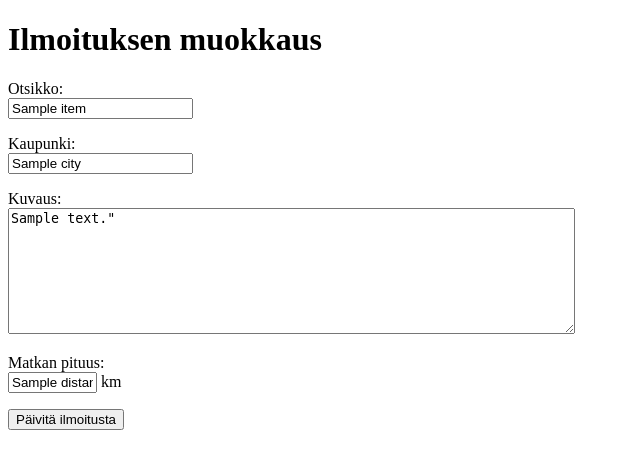
After one commit to unnamant/Kavelypaivakirja, a Flask app: template templates/edit_item.html in a window 1280 px wide. The commit adds this page. Shown: the top 469 px of the page, without its empty margins (0-640 px from the left). Run offline with Flask 3, Linux system fonts and the light colour scheme; the template is opened without the code that fills it: most values are stand-ins (such as "Sample title", 1, 10 or a date in 2020).

Commit message:
Add item editing feature

```diff
--- a/app.py
+++ b/app.py
@@ -5,8 +5,6 @@ from werkzeug.security import check_password_hash, generate_password_hash
 import config
 import db
 import items
-
-
 
 app = Flask(__name__)
 app.secret_key = config.secret_key
@@ -36,6 +34,23 @@ def create_items():
     items.add_items(title, description, distance, city, user_id)
 
     return redirect("/")
+
+@app.route("/edit_item/<int:item_id>")
+def edit_item(item_id):
+    item = items.get_item(item_id)
+    return render_template("edit_item.html", item=item)
+
+@app.route("/update_item", methods=["POST"])
+def update_items():
+    item_id = request.form["item_id"]
+    title = request.form["title"]
+    description = request.form["description"]
+    distance = request.form["distance"]
+    city = request.form["city"]
+
+    items.update_items(item_id, title, description, distance, city)
+
+    return redirect("/item/" + str(item_id))
 
 @app.route("/register")
 def register():
--- /dev/null
+++ b/templates/edit_item.html
@@ -0,0 +1,32 @@
+<!DOCTYPE html>
+<html>
+
+<head>
+  <title>Ilmoituksen muokkaus</title>
+</head>
+
+<body>
+    <h1>Ilmoituksen muokkaus</h1>
+  <form action="/update_item" method="post">
+    <p>
+      Otsikko: <br />
+      <input type="text" name="title" value="{{ item.title }}" />
+    </p>
+    <p>
+      Kaupunki: <br />
+      <input type="text" name="city" value="{{ item.city }}" />
+    </p>
+    <p>
+    Kuvaus: <br />
+    <textarea name="description" rows="8" cols="68">{{ item.description }}" </textarea>
+    </p>
+    <p>
+      Matkan pituus: <br />
+      <input type="text" name="distance" size="8" value="{{ item.distance }}"/> km
+    </p>
+      <input type="hidden" name="item_id" value="{{ item.id }}" />
+    <input type="submit" value="Päivitä ilmoitusta" />
+  </form>
+</body>
+
+</html>
```
Also changed, not shown: items.py (+11 -1 lines), templates/show_item.html (+6 -1 lines).
